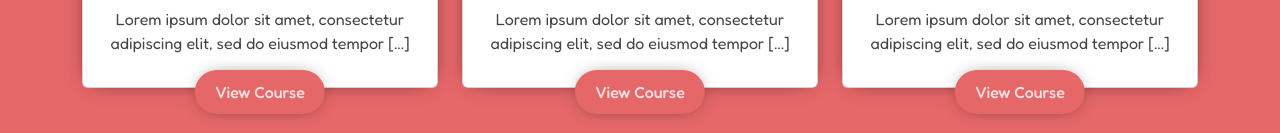
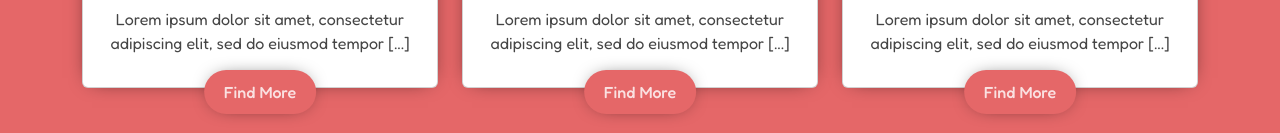
Before and after one commit to DarioGiusino/proj-html-vuejs, a Vue app: page / in a window 1280 px wide. Shown: the part 2962-3095 px from the top of the page. Built offline with nearby package versions, Linux system fonts and the light colour scheme.

Commit message:
added button details to baseCard

```diff
--- a/src/components/generics/BaseCard.vue
+++ b/src/components/generics/BaseCard.vue
@@ -9,7 +9,9 @@ export default {
         paragraph: String,
         date: String,
         teacher: String,
-        price: String
+        price: String,
+        buttonColor: String,
+        buttonLabel: String
     },
     methods: {
         // build image src
@@ -53,7 +55,9 @@ export default {
             </p>
 
             <!-- button -->
-            <base-button class="red-btn card-btn" button-label="View Course"></base-button>
+            <base-button :class="buttonColor" class="card-btn" :button-label="buttonLabel">
+                <slot></slot>
+            </base-button>
         </div>
     </div>
 </template>
--- a/src/components/main/UpcomingEvents.vue
+++ b/src/components/main/UpcomingEvents.vue
@@ -24,7 +24,8 @@ export default {
         <div class="container">
             <div class="row row-cols-3 justify-content-center">
                 <div v-for="event in events" :key="event.date" class="col">
-                    <base-card :title="event.title" :date="event.date" :paragraph="event.text"></base-card>
+                    <base-card :title="event.title" :date="event.date" :paragraph="event.text" button-color="red-btn"
+                        button-label="Find More"></base-card>
                 </div>
             </div>
         </div>
```
